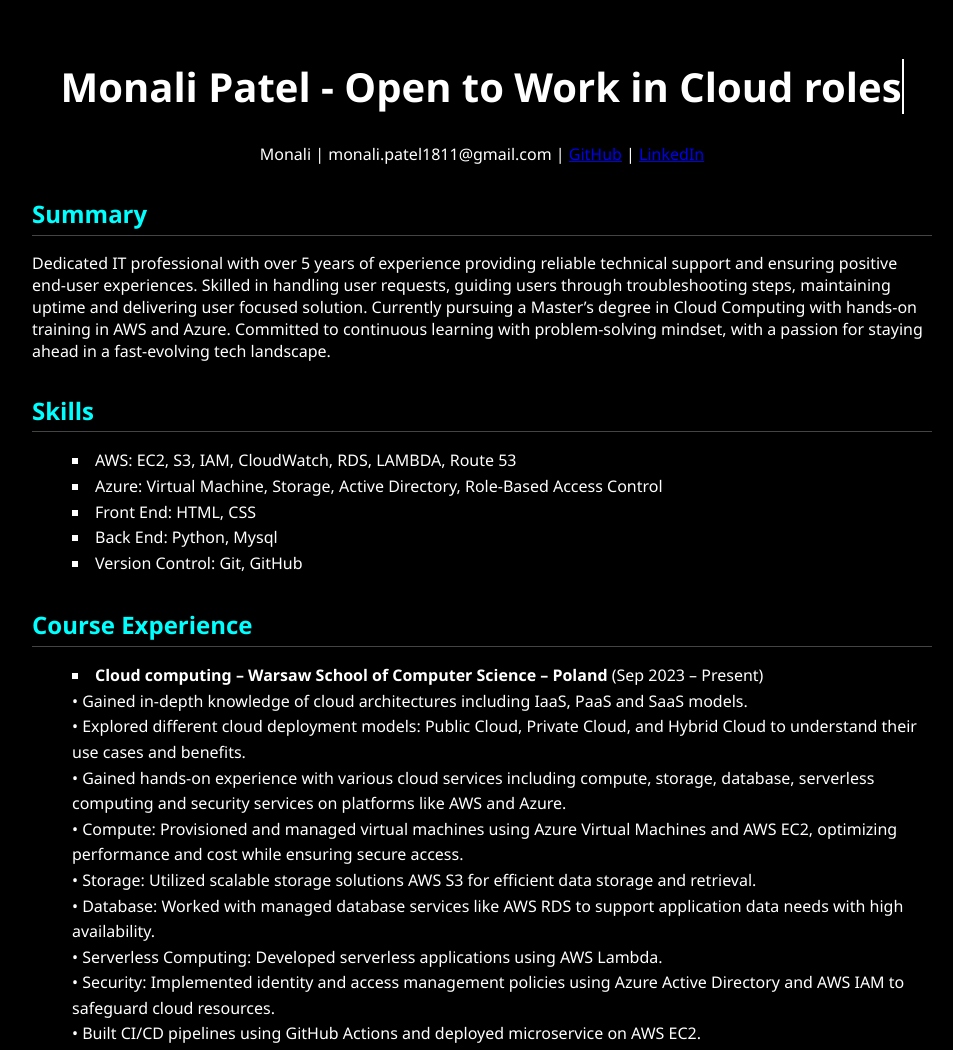
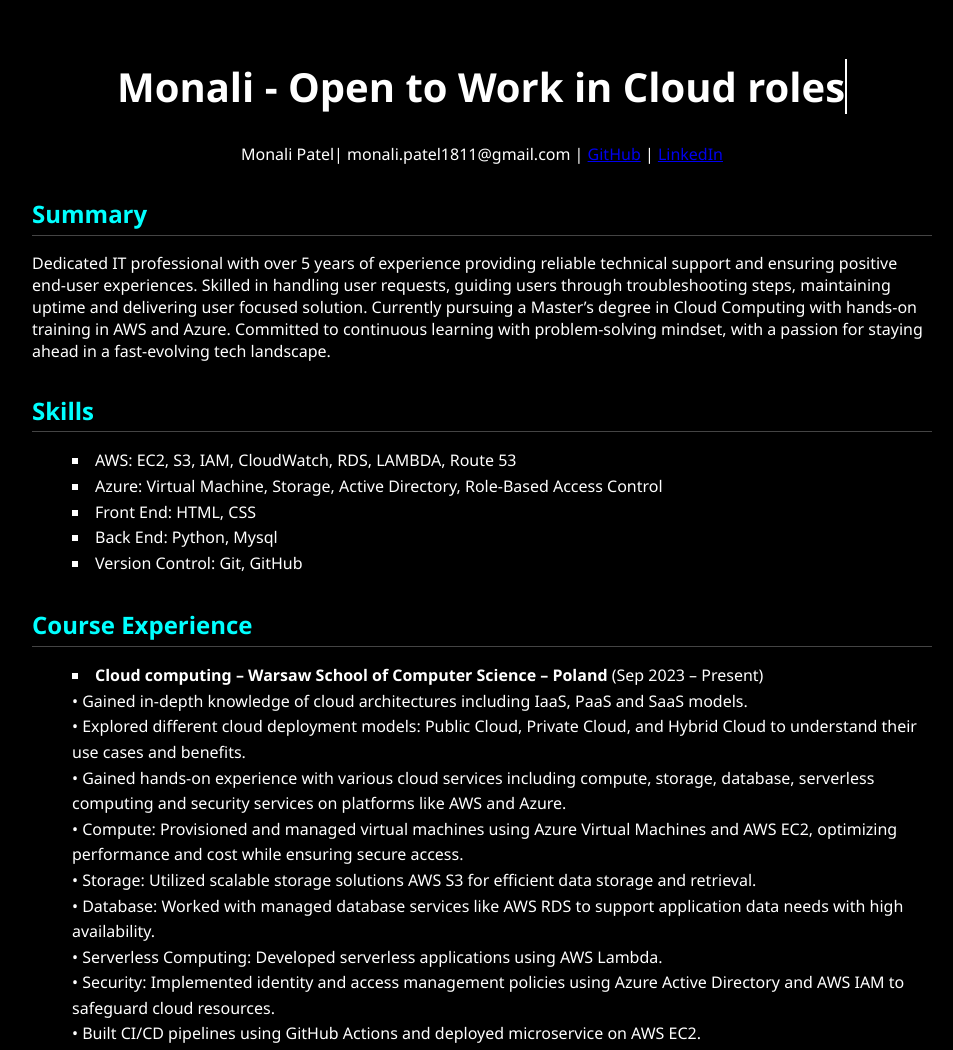
Before and after one commit to monaliptl/Deploy-Resume-on-EC2-with-CI-CD-, a plain HTML site: page index.html in a window 1280 px wide. Shown: the top 1050 px of the page, without its empty margins (158-1111 px from the left). Drawn offline with Linux system fonts and the light colour scheme.

Commit message:
Update index.html

```diff
--- a/index.html
+++ b/index.html
@@ -10,7 +10,7 @@
   <div class="container">
     <header>
       <h1 id="typewriter"></h1>
-      <p>Monali | monali.patel1811@gmail.com |
+      <p>Monali Patel| monali.patel1811@gmail.com |
         <a href="https://github.com/monaliptl" target="_blank" rel="noopener noreferrer">GitHub</a> |
   <a href="https://www.linkedin.com/in/monali-patel-/" target="_blank" rel="noopener noreferrer">LinkedIn</a></p>
     </header>
@@ -83,7 +83,7 @@
   </div>
 
   <script>
-    const text = "Monali Patel - Open to Work in Cloud roles";
+    const text = "Monali - Open to Work in Cloud roles";
     const output = document.getElementById("typewriter");
     let idx = 0;
     function type() {
```
